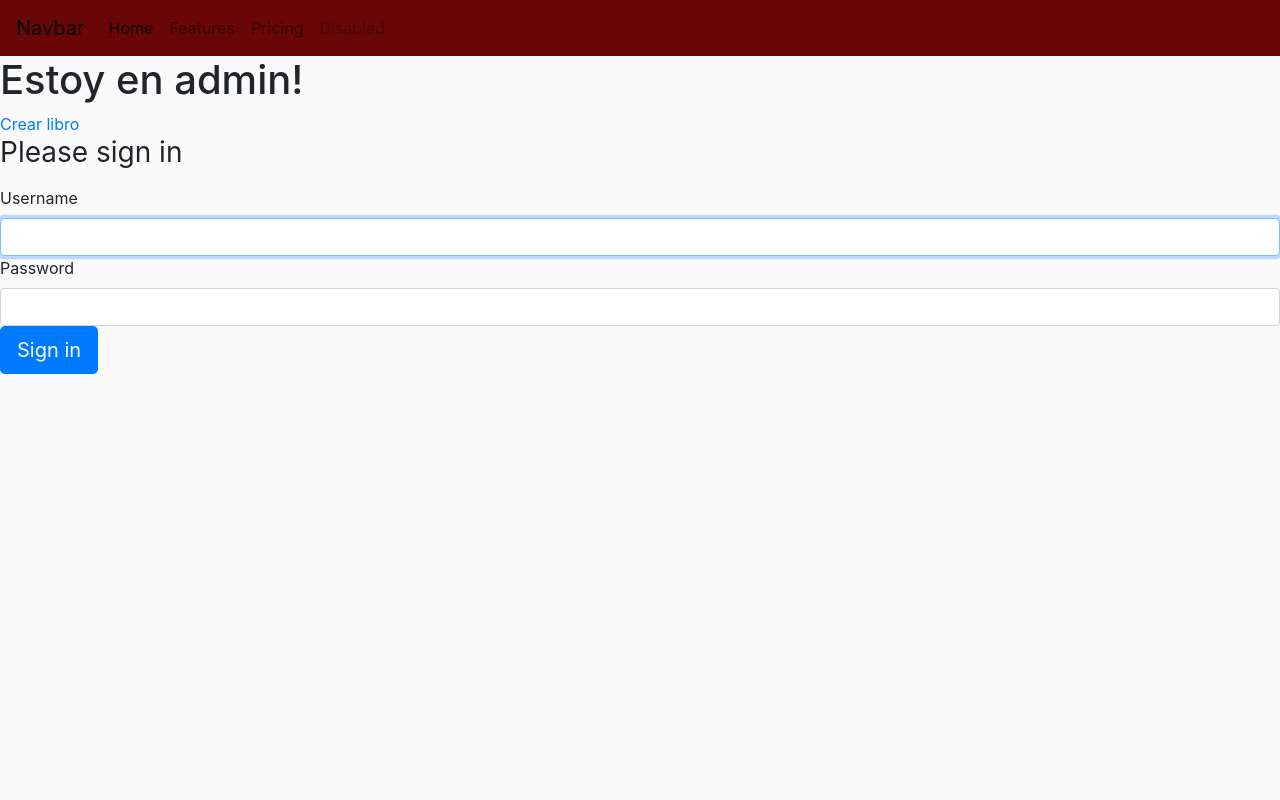
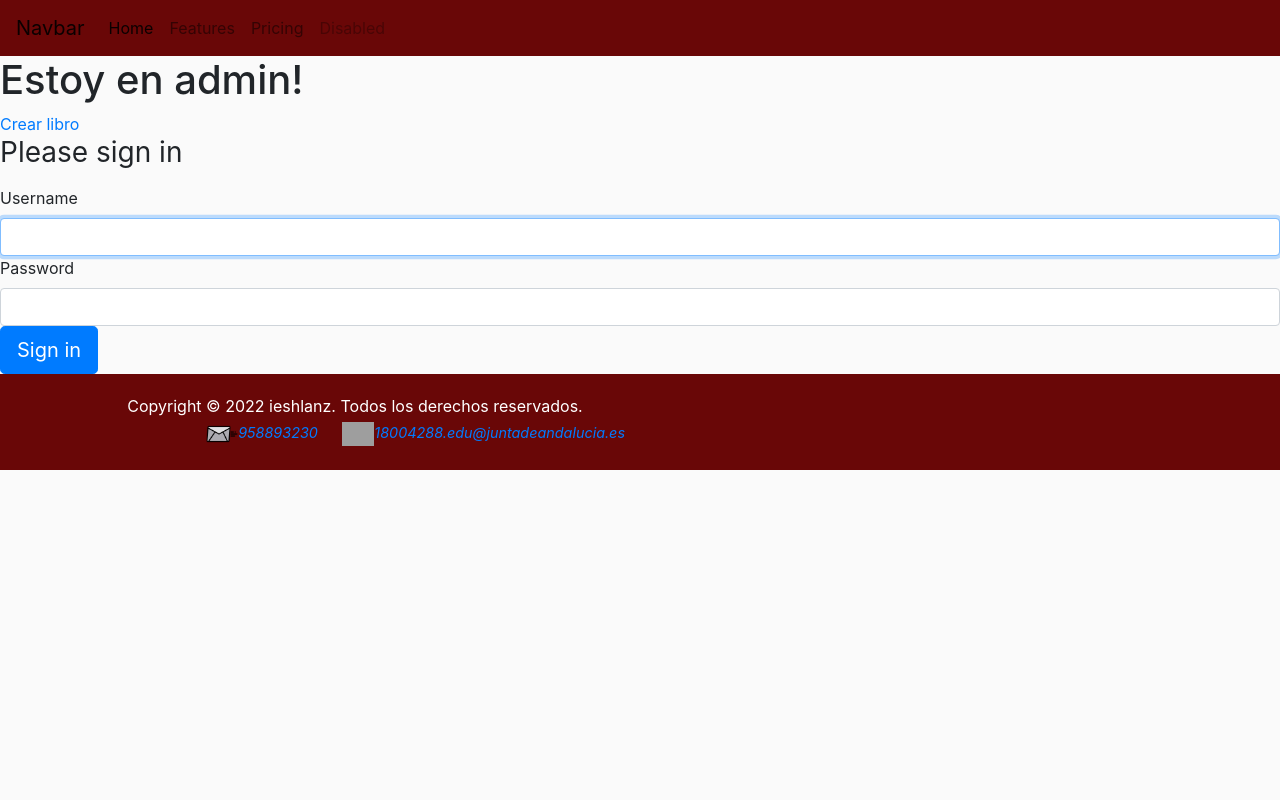
Before and after one commit to ManuGL01/ProyectoBiblioteca, a Symfony app: template templates/admin/index.html.twig in a window 1280 px wide. Run offline with Twig, Linux system fonts and the light colour scheme; the template is opened without the code that fills it, so the values that code supplies are empty; some libraries are stand-ins or nearby versions; grey boxes are pictures that could not be loaded.

Commit message:
commit footer

```diff
--- a/public/css/style.css
+++ b/public/css/style.css
@@ -1,5 +1,14 @@
 body {
   background-color: #fafafa;
+  display: flex;
+  flex-direction: column;
+  min-height: 100vh;
+}
+
+.main {
+  display: flex;
+  flex-direction: column;
+  flex: 1 0 auto;
 }
 
 header {
@@ -9,4 +18,27 @@ header .bg-light {
   background-color: #690707 !important;
 }
 
+footer {
+  display: flex;
+  flex: 0 0 auto;
+  color: #fff;
+  text-align: center;
+  padding: 20px 0;
+  background-color: #690707 !important;
+}
+footer ul {
+  float: right;
+  list-style: none;
+  padding: 0;
+  margin: 0 -10px;
+}
+footer li {
+  display: inline-block;
+  margin: 0 10px;
+  font-size: 90%;
+}
+footer img {
+  width: 2rem;
+}
+
 /*# sourceMappingURL=style.css.map */
--- /dev/null
+++ b/public/scss/components/_footer.scss
@@ -0,0 +1,23 @@
+footer{
+    display:flex;
+    flex: 0 0 auto;
+    color: #fff;
+    text-align: center;
+    padding: 20px 0;
+        background-color: $color-primary!important;
+
+    & ul {
+        float: right;
+        list-style: none;
+        padding: 0;
+        margin: 0 -10px;
+    }
+    & li {
+        display: inline-block;
+        margin: 0 10px;
+        font-size: 90%;
+    }
+    & img {
+        width: 2rem;
+    }
+}
--- a/public/scss/style.scss
+++ b/public/scss/style.scss
@@ -1,6 +1,16 @@
 @import './components/base';
 body{
     background-color:$bg-color;
+    display: flex;
+    flex-direction: column;
+    min-height: 100vh;
+}
+.main{
+    display: flex;
+    flex-direction: column;
+    flex: 1 0 auto;
+
 }
 
 @import './components/header';
+@import './components/footer';
--- a/templates/admin/index.html.twig
+++ b/templates/admin/index.html.twig
@@ -5,7 +5,7 @@
 {% block body %}
 
 {{ include('header.html.twig')}}
-
+<section id ="main">
 <h1>Estoy en admin!</h1>
 <a href="/libro/new">Crear libro</a>
 
@@ -48,4 +48,6 @@
     </button>
 </form>
 {# ----------------- FIN LOGIN ------------------------- #}
+</section>
+{{ include('footer.html.twig')}}
 {% endblock %}
--- /dev/null
+++ b/templates/footer.html.twig
@@ -0,0 +1,20 @@
+<footer>
+    <div class="container">
+        <div class="row">
+            <div class = "col-sm-6 col-md-6">
+                <div class = "sp-column">
+                    Copyright © 2022 ieshlanz. Todos los derechos reservados.
+                </div>
+                <ul class="sp-contact-info">
+                    <li class="sp-contact-phone">
+                        <a href="tel:958893230"><i><img src="/img/email.png"</i>958893230</a>
+                    </li>
+                    <li class="sp-contact-email">
+                        <i> </i>
+                        <a href="mailto:18004288.edu@juntadeandalucia.es"><i><img src="/img/telofono.png"</i>18004288.edu@juntadeandalucia.es</a>
+                    </li>
+                </ul>
+            </div>
+        </div>
+    </div>
+</footer>
```
Also changed, not shown: public/img/email.png (added), public/img/telefono.png (added), 1 other file.
